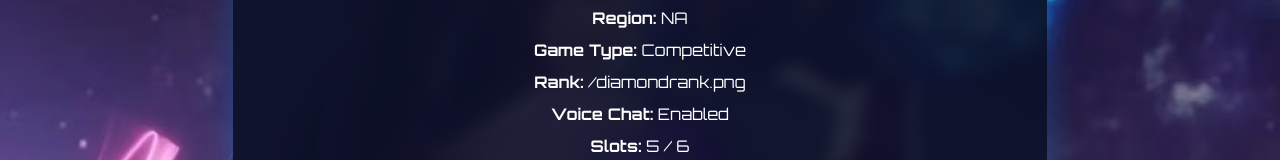
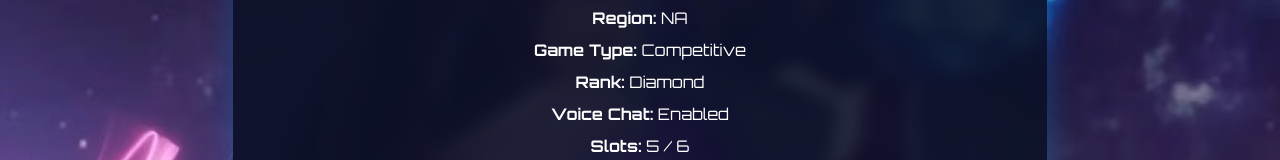
Before and after one commit to georgetsai2028/MarvelRivalsMatchmaker, a React (Vite) app: page /teams/1 in a window 1280 px wide. Shown: the part 286-446 px from the top of the page. Built offline with nearby package versions, Linux system fonts and the light colour scheme.

Commit message:
changing json

```diff
--- a/public/teams.json
+++ b/public/teams.json
@@ -5,6 +5,7 @@
       "voiceChat": true,
       "gameType": "Competitive",
       "rank": ["/diamondrank.png"],
+      "rankName": "Diamond",
       "players": 3,
       "maxPlayers": 6,
       "playerAvatars": [
@@ -21,6 +22,7 @@
       "voiceChat": false,
       "gameType": "Casual",
       "rank": "/grandmasterrank.png",
+      "rankName": "Grandmaster",
       "players": 1,
       "maxPlayers": 6,
       "playerAvatars": [
--- a/src/pages/TeamDetailsPage.jsx
+++ b/src/pages/TeamDetailsPage.jsx
@@ -32,7 +32,7 @@ export default function TeamDetailsPage() {
       <div className="team-meta">
         <p><strong>Region:</strong> {team.region}</p>
         <p><strong>Game Type:</strong> {team.gameType}</p>
-        <p><strong>Rank:</strong> {team.rank}</p>
+        <p><strong>Rank:</strong> {team.rankName}</p>
         <p><strong>Voice Chat:</strong> {team.voiceChat ? 'Enabled' : 'Disabled'}</p>
         <p><strong>Slots:</strong> {team.playerAvatars.length} / {team.maxPlayers}</p>
       </div>
```
